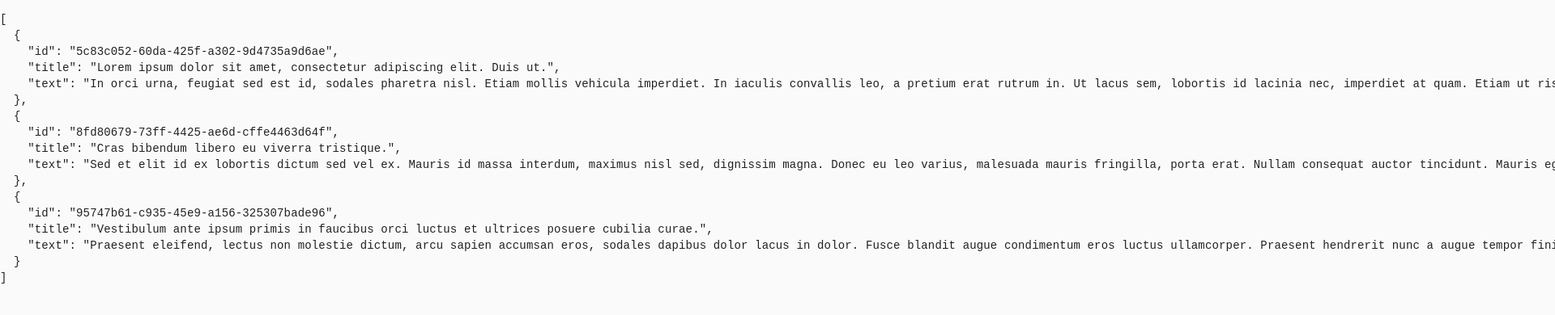
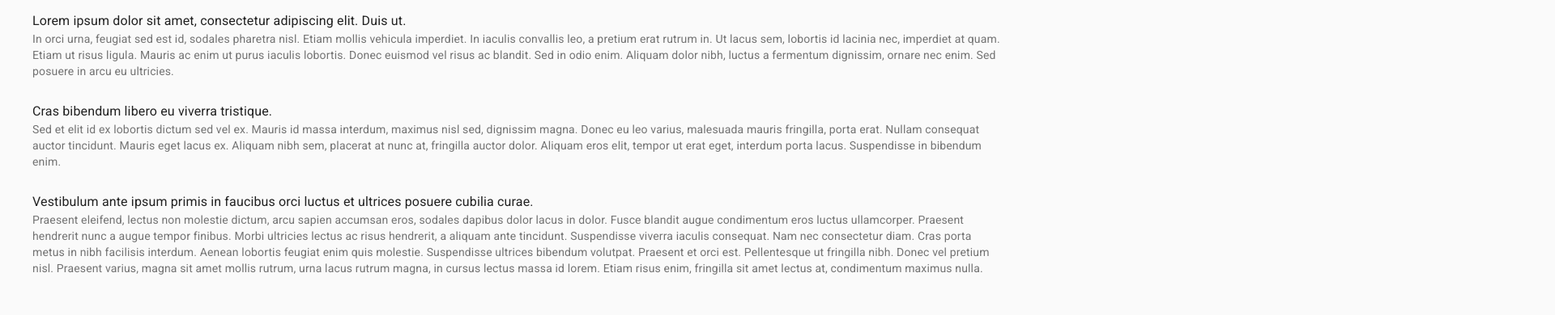
Before and after one commit to cs280fa21/quicknote-app, a React (Create React App) app: page / in a window 1280 px wide. Shown: the top 390 px of the page at 81% size, 1920 px wide, since content can reach past the window. Built offline with nearby package versions, Linux system fonts and the light colour scheme.

Commit message:
Step 8: Note Component

```diff
--- a/src/App.js
+++ b/src/App.js
@@ -1,4 +1,6 @@
 import React, { Component } from "react";
+import { Container } from "@material-ui/core";
+import Note from "./components/Note";
 
 class App extends Component {
   constructor(props) {
@@ -27,7 +29,14 @@
   }
 
   render() {
-    return <pre>{JSON.stringify(this.state.notes, null, 2)}</pre>;
+    const { notes } = this.state;
+    return (
+      <Container>
+        {notes.map((note, index) => {
+          return <Note note={note} key={index} />;
+        })}
+      </Container>
+    );
   }
 }
 
--- a/src/components/Note.js
+++ b/src/components/Note.js
@@ -1,5 +1,13 @@
-function Note () {
-  return <>Note</>;
+import { ListItem, ListItemText } from "@material-ui/core";
+
+function Note(props) {
+  const { note } = props;
+
+  return (
+    <ListItem>
+      <ListItemText primary={note.title} secondary={note.text} />
+    </ListItem>
+  );
 }
 
 export default Note;
```
